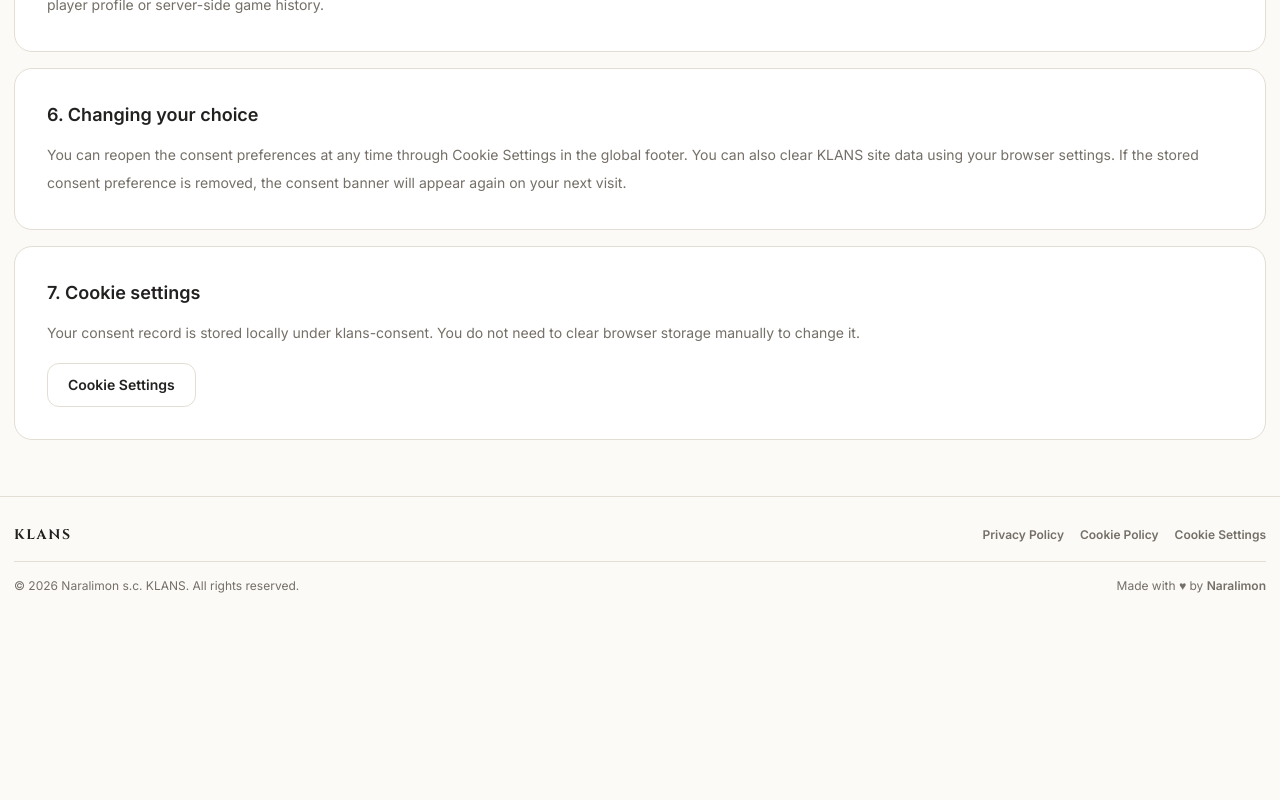
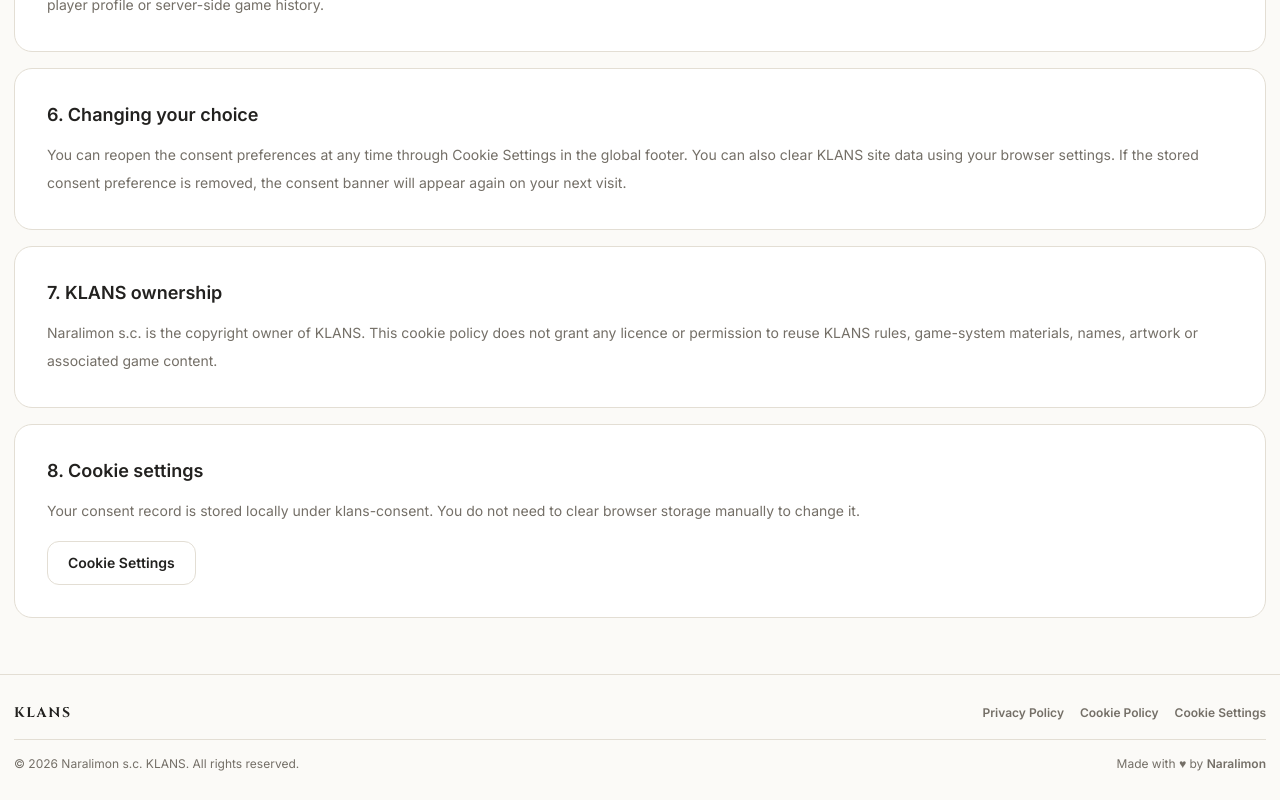
Before and after one commit to hubsienda/klans, a Next.js app: page /cookies in a window 1280 px wide. Shown: the part 1142-1942 px from the top of the page. Before the commit the page ends 1764 px from the top, so only its background shows below. Built offline with nearby package versions, Linux system fonts and the light colour scheme.

Commit message:
Add ownership statement to cookie policy

```diff
--- a/components/CookiesContent.tsx
+++ b/components/CookiesContent.tsx
@@ -34,6 +34,10 @@ export function CookiesContent() {
           title: '6. Changing your choice',
           body: 'You can reopen the consent preferences at any time through Cookie Settings in the global footer. You can also clear KLANS site data using your browser settings. If the stored consent preference is removed, the consent banner will appear again on your next visit.',
         },
+        {
+          title: '7. KLANS ownership',
+          body: 'Naralimon s.c. is the copyright owner of KLANS. This cookie policy does not grant any licence or permission to reuse KLANS rules, game-system materials, names, artwork or associated game content.',
+        },
       ]
     : [
         {
@@ -60,6 +64,10 @@ export function CookiesContent() {
           title: '6. Cómo cambiar tu elección',
           body: 'Puedes volver a abrir las preferencias de consentimiento en cualquier momento mediante Configurar cookies en el pie de página global. También puedes borrar los datos de KLANS desde la configuración de tu navegador. Si se elimina la preferencia de consentimiento guardada, el aviso volverá a aparecer en tu siguiente visita.',
         },
+        {
+          title: '7. Titularidad de KLANS',
+          body: 'Naralimon s.c. es el titular de los derechos de autor de KLANS. Esta política de cookies no concede ninguna licencia ni permiso para reutilizar las reglas de KLANS, los materiales del sistema de juego, nombres, ilustraciones o contenidos asociados.',
+        },
       ];
 
   return (
@@ -83,7 +91,7 @@ export function CookiesContent() {
           </section>
         ))}
         <section className="rule-section">
-          <h2 className="text-lg font-semibold">{language === 'en' ? '7. Cookie settings' : '7. Configurar cookies'}</h2>
+          <h2 className="text-lg font-semibold">{language === 'en' ? '8. Cookie settings' : '8. Configurar cookies'}</h2>
           <p className="mt-3 text-sm leading-7 text-[var(--muted)]">
             {language === 'en'
               ? `Your consent record is stored locally under ${CONSENT_STORAGE_KEY}. You do not need to clear browser storage manually to change it.`
```
